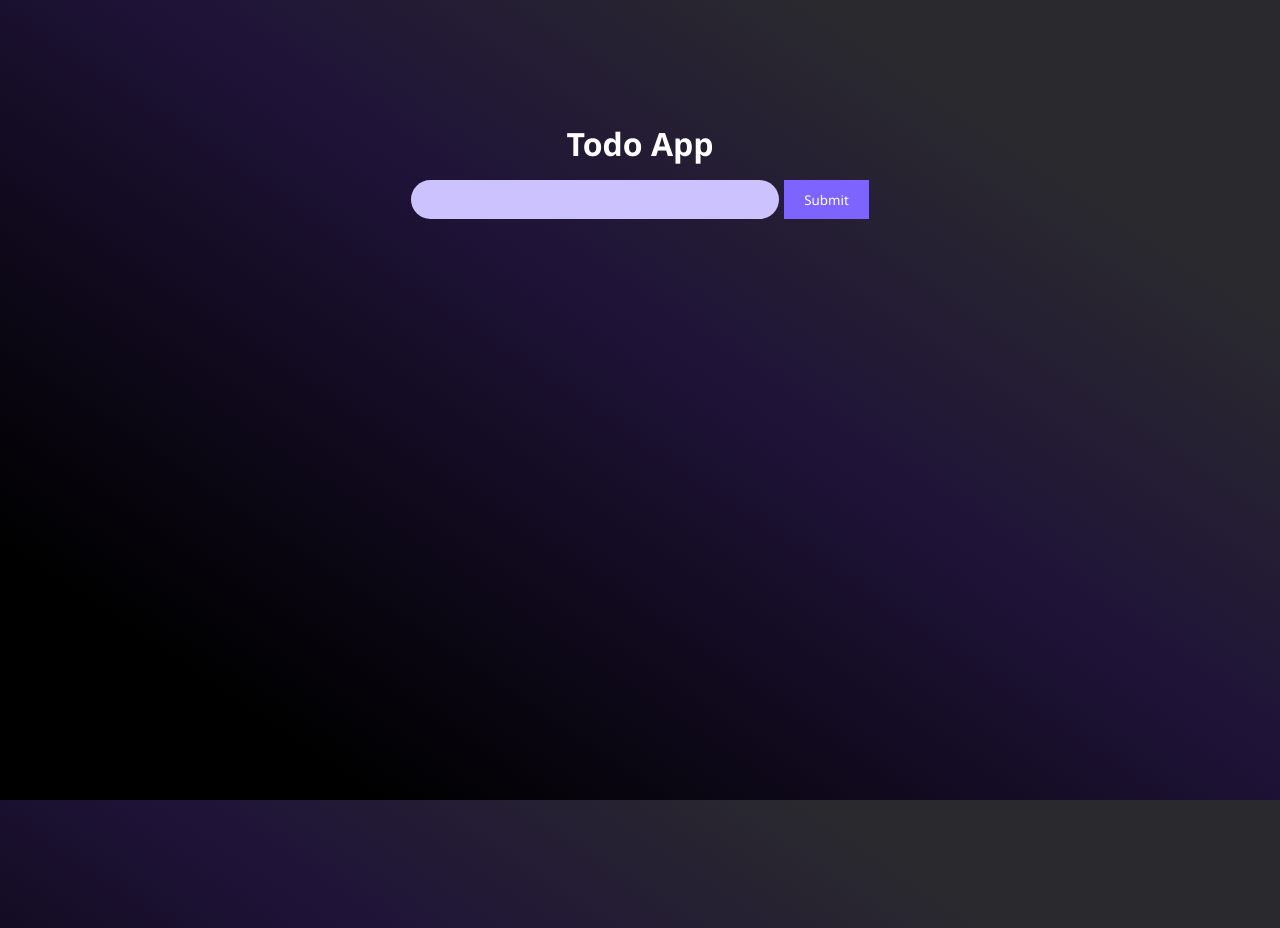
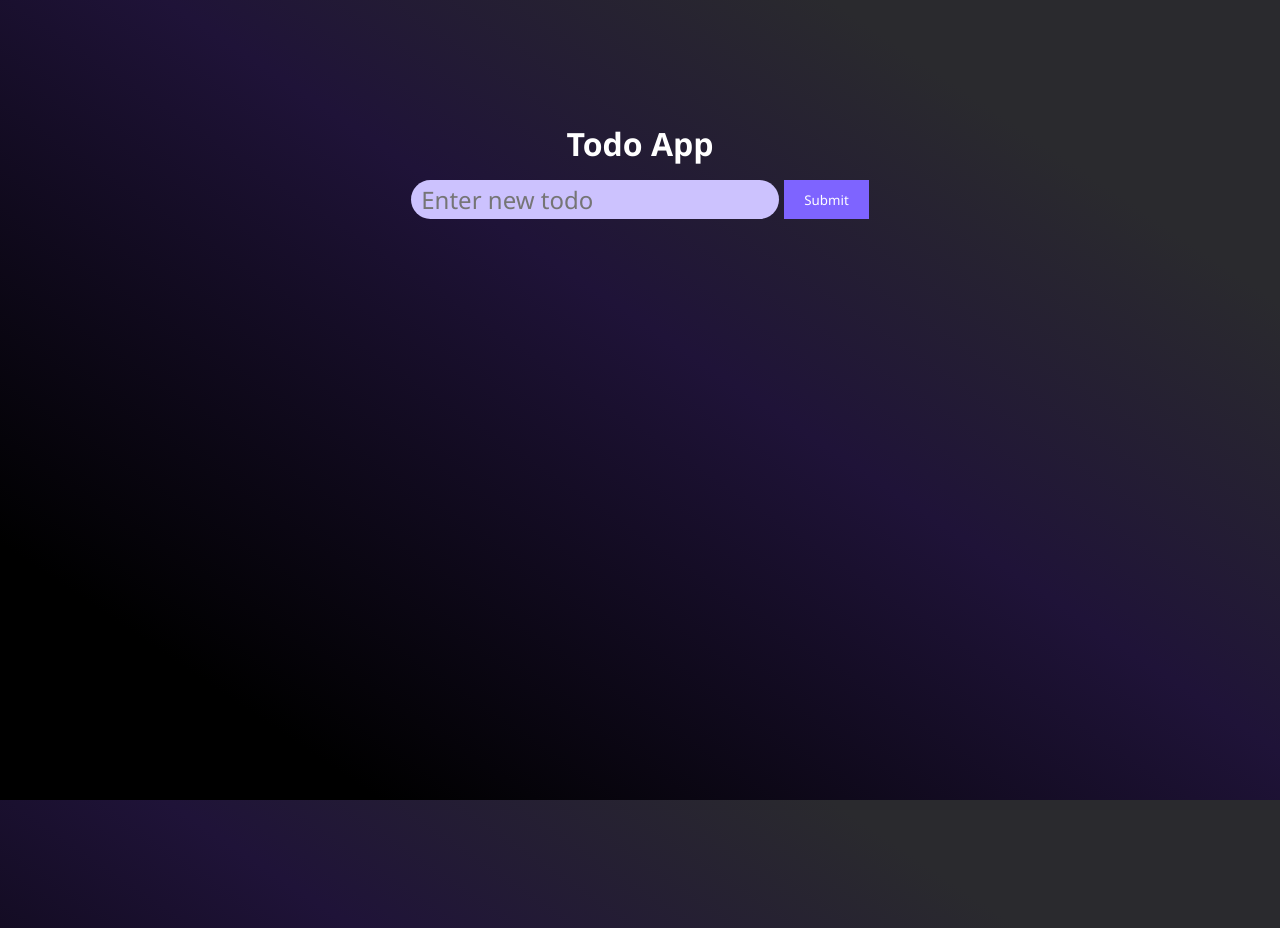
Before and after one commit to andriiafanasiev/Todo-App, a React (Create React App) app: page / in a window 1280 px wide. Built offline with nearby package versions, Linux system fonts and the light colour scheme.

Commit message:
Some refactor

```diff
--- a/src/App.css
+++ b/src/App.css
@@ -2,8 +2,3 @@
     text-align: center;
     color: white;
 }
-
-body {
-    background: linear-gradient(214deg, #2a2a2e 18.2%, #1f1338 45.2%, #000 84.58%);
-
-}
--- a/src/App.js
+++ b/src/App.js
@@ -2,13 +2,21 @@ import { useState } from 'react';
 import './App.css';
 import TodoForm from './components/Todos/TodoForm';
 import TodoList from './components/Todos/TodoList';
+import capitalizeFirstLetter from './utils.js';
 
 function App() {
   const [todos, setTodos] = useState([]);
+
+  const addTodoHandler = (todoText) => {
+    todoText = capitalizeFirstLetter(todoText);
+    if (todoText !== '' && todoText !== todos[todos.length - 1]) {
+      setTodos([...todos, todoText]);
+    }
+  };
   return (
     <div className="App">
       <h1 style={{ marginTop: '10%' }}>Todo App</h1>
-      <TodoForm todos={todos} setTodos={setTodos} />
+      <TodoForm todos={todos} addTodo={addTodoHandler} />
       <TodoList todos={todos} />
     </div>
   );
--- a/src/components/Todos/Todo.jsx
+++ b/src/components/Todos/Todo.jsx
@@ -1,7 +1,12 @@
 import styles from './Todo.module.css';
 function Todo({ todoText }) {
   return (
-    <div className={styles.todo}>
+    <div
+      onDoubleClick={(e) => {
+        e.target.style.display = 'none';
+      }}
+      className={styles.todo}
+    >
       <div className={styles.todo__info}>
         <img
           src="/assets/todo-icon.png"
--- a/src/components/Todos/TodoForm.jsx
+++ b/src/components/Todos/TodoForm.jsx
@@ -1,11 +1,19 @@
 import React, { useState } from 'react';
 import styles from './TodoForm.module.css';
-function TodoForm({ setTodos, todos }) {
+
+function TodoForm({ addTodo }) {
   let [todoText, setTodoText] = useState('');
 
+  function onSubmitHandler(e) {
+    e.preventDefault();
+    addTodo(todoText);
+    setTodoText('');
+  }
+
   return (
-    <form className={styles.todoForm__container}>
+    <form onSubmit={onSubmitHandler} className={styles.todoForm__container}>
       <input
+        placeholder="Enter new todo"
         className={styles.todoInput}
         value={todoText}
         onChange={(e) => {
@@ -13,17 +21,7 @@ function TodoForm({ setTodos, todos }) {
         }}
         type="text"
       />
-      <button
-        onClick={(e) => {
-          e.preventDefault();
-          if (todoText !== '' && todoText !== todos[todos.length - 1]) {
-            setTodos([...todos, todoText]);
-          }
-        }}
-        type="submit"
-      >
-        Submit
-      </button>
+      <button type="submit">Submit</button>
     </form>
   );
 }
--- a/src/components/Todos/TodoList.jsx
+++ b/src/components/Todos/TodoList.jsx
@@ -6,8 +6,8 @@ function TodoList({ todos }) {
   return (
     <div className={styles.todo__todolist}>
       {todos
-        ? todos.map((todoText) => {
-            return <Todo todoText={todoText}></Todo>;
+        ? todos.map((todoText, index) => {
+            return <Todo key={index} todoText={todoText}></Todo>;
           })
         : 'Todo list is empty'}
     </div>
--- a/src/index.css
+++ b/src/index.css
@@ -8,6 +8,9 @@ body {
     'Ubuntu', 'Cantarell', 'Fira Sans', 'Droid Sans', 'Helvetica Neue',
     sans-serif;
   overflow: hidden;
+  color: white;
+  background: linear-gradient(214deg, #2a2a2e 18.2%, #1f1338 45.2%, #000 84.58%);
+
 }
 
 * {
--- /dev/null
+++ b/src/utils.js
@@ -0,0 +1,3 @@
+export default function capitalizeFirstLetter(word) {
+  return word.charAt(0).toUpperCase() + word.slice(1);
+}
```
